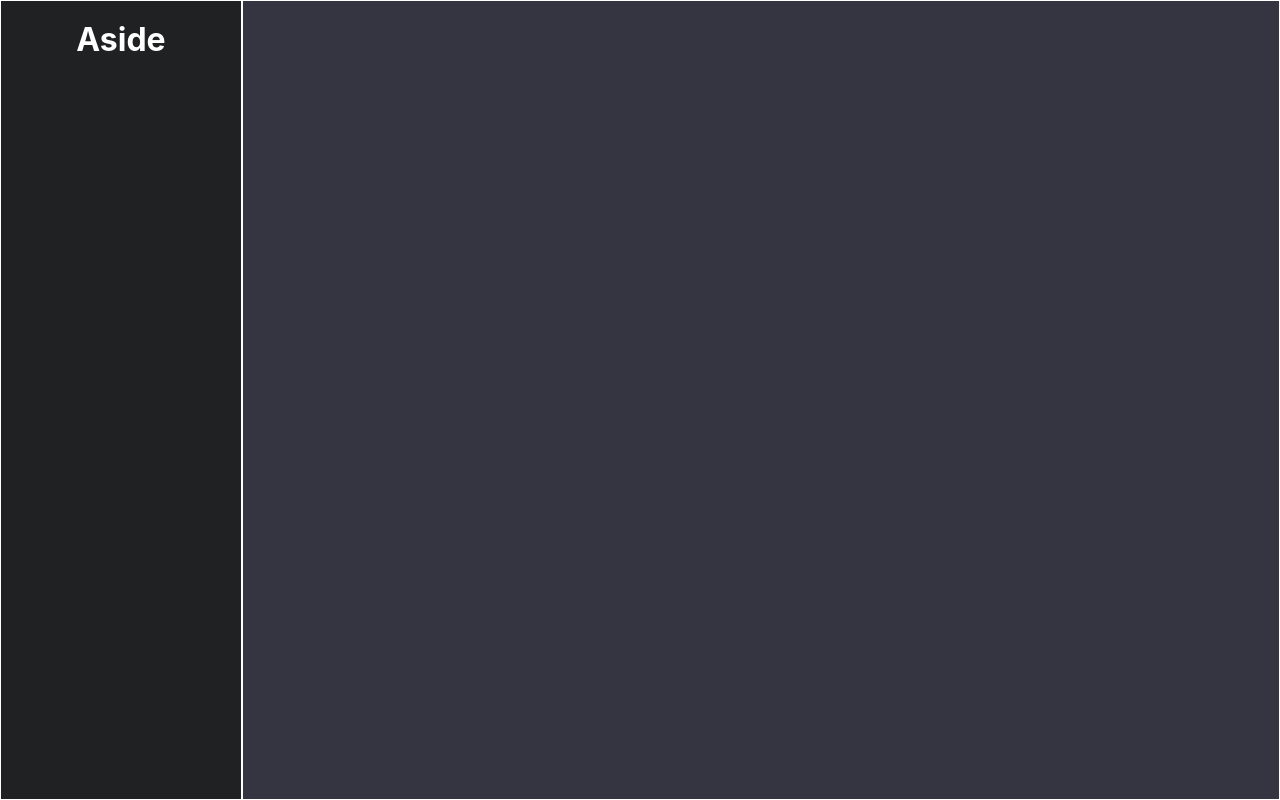
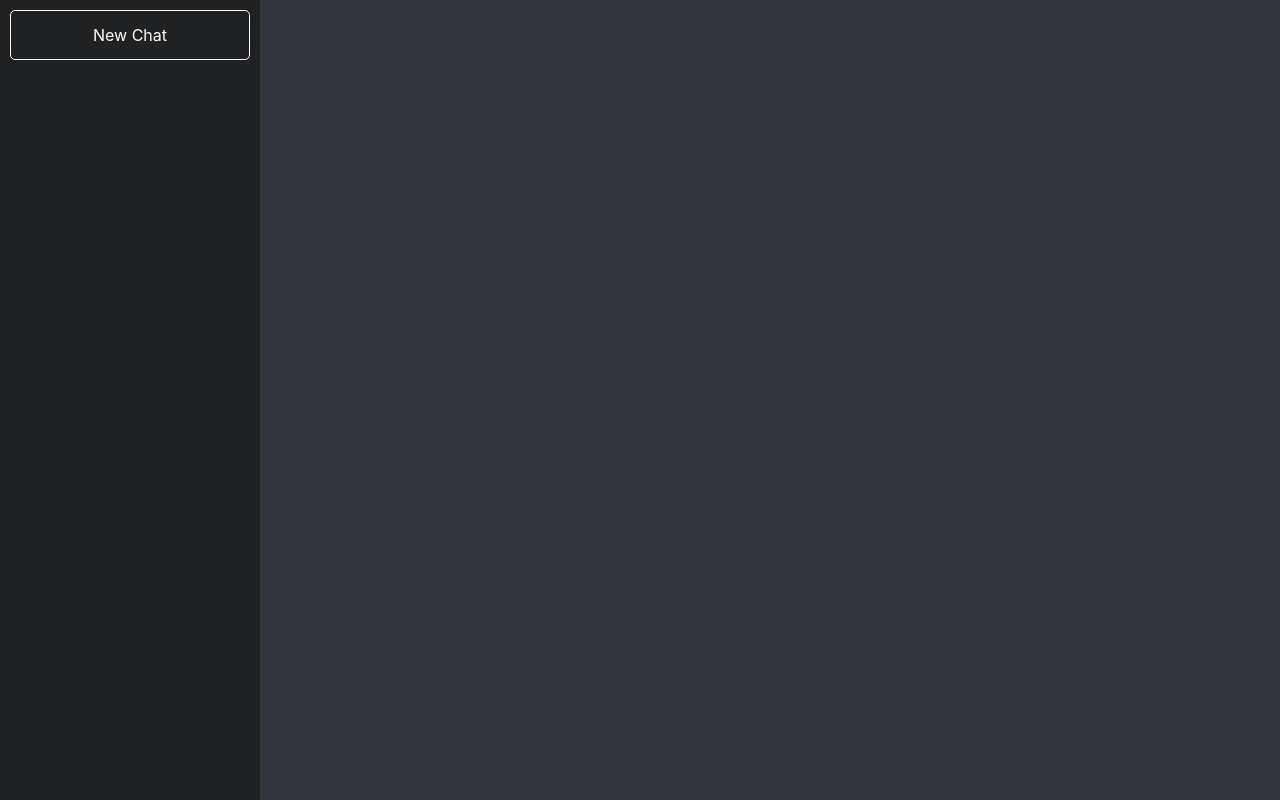
Before and after one commit to Yuvraj3905/ChatGPT_clone, a React (Create React App) app in the folder client/: page / in a window 1280 px wide. Built offline with nearby package versions, Linux system fonts and the light colour scheme.

Commit message:
Adding Button of NEW CHAT

```diff
--- a/client/src/App.css
+++ b/client/src/App.css
@@ -7,16 +7,20 @@
   top: 0;bottom: 0;left: 0;right: 0;
 }
 .sidemenu {
-  width: 240px;
-  border: 1px solid white;
+  width: 260px;
+  padding: 10px;
   background-color: #202123;
 }
 
 .chatbox{
   flex:1;
-  border:1px solid white;
   background-color: #343541;
 
+}
+.side-menu-button{
+  padding: 15px;
+  border:1px solid white;
+  border-radius:5px;
 }
 
 .App-logo {
--- a/client/src/App.js
+++ b/client/src/App.js
@@ -6,7 +6,9 @@ function App() {
   return (
     <div className="App">
       <aside className="sidemenu">
-        <h1>Aside</h1>
+        <div className="side-menu-button">
+          New Chat
+          </div>
       </aside>
       <section className="chatbox">
 
--- a/client/src/normal.css
+++ b/client/src/normal.css
@@ -23,6 +23,21 @@
   body {
     margin: 0;
   }
+
+  html {
+    -webkit-box-sizing: border-box;
+       -moz-box-sizing: border-box;
+            box-sizing: border-box;
+}
+
+    *,
+    *::before,
+    *::after {
+        -webkit-box-sizing: inherit;
+           -moz-box-sizing: inherit;
+                box-sizing: inherit;
+    }
+
 
   /**
    * Render the `main` element consistently in IE.
```
